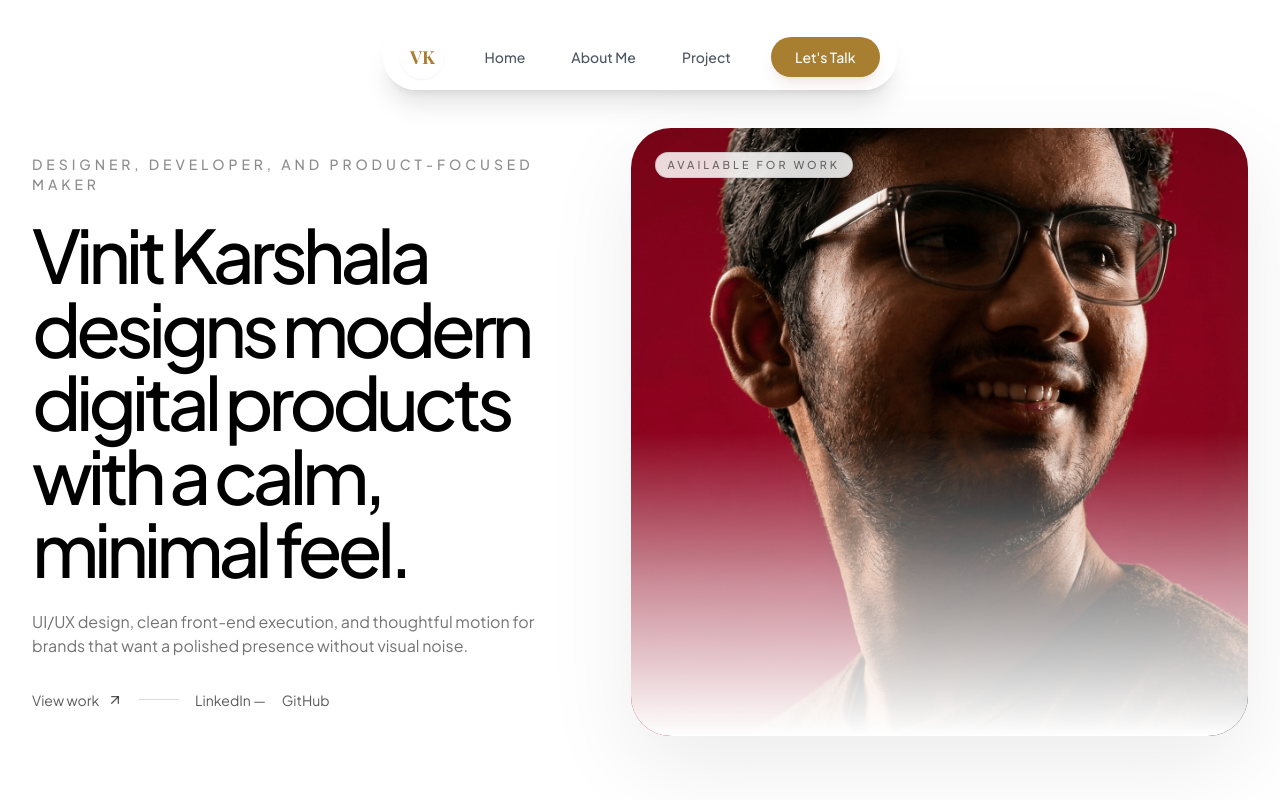
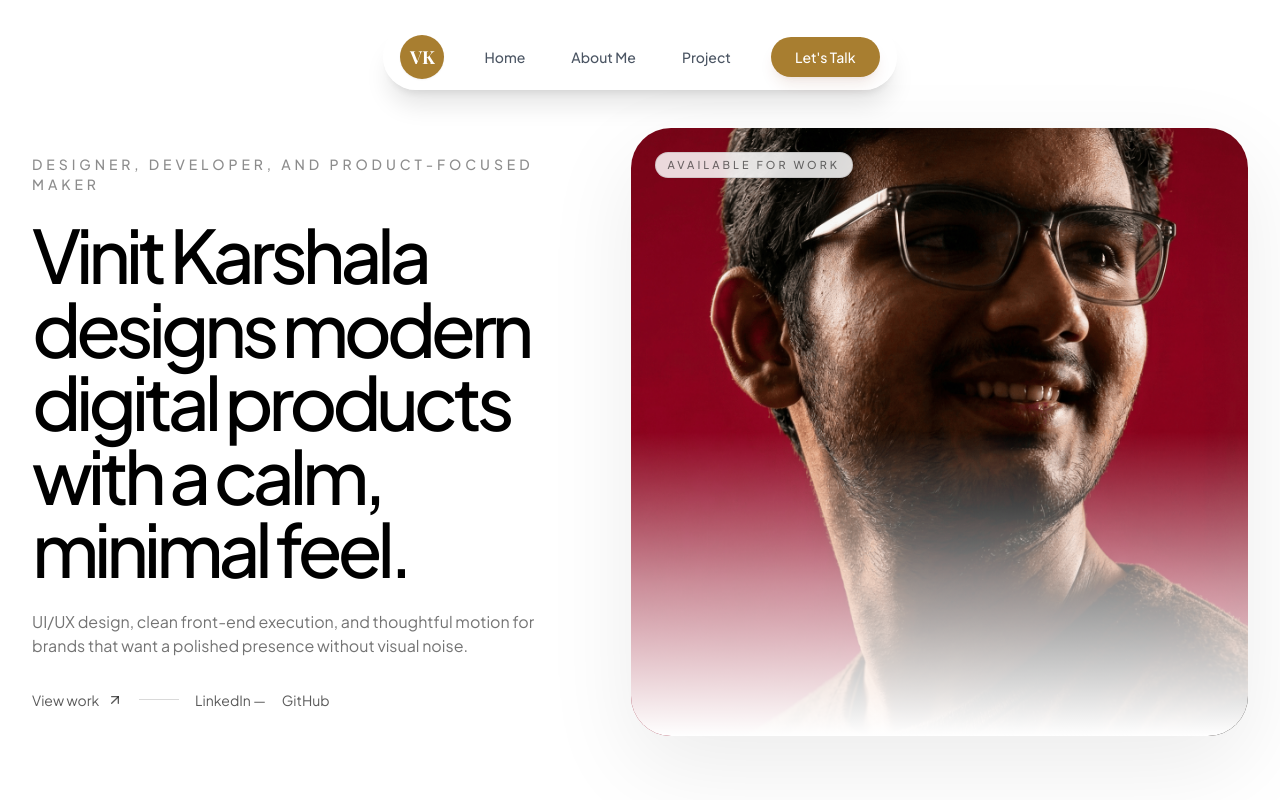
Before and after one commit to vinitgajjar13/Portfolio, a React (Vite) app: page / in a window 1280 px wide. Shown: the top 800 px of the page. Built offline with nearby package versions, Linux system fonts and the light colour scheme.

Commit message:
Update Navbar component styles for improved visibility and consistency

```diff
--- a/components/Navbar.tsx
+++ b/components/Navbar.tsx
@@ -39,9 +39,9 @@ const Navbar: React.FC<NavbarProps> = ({ onOpenContact }) => {
           <motion.div
             whileHover={{ scale: 1.05 }}
             whileTap={{ scale: 0.95 }}
-            className="w-9 h-9 sm:w-10 sm:h-10 md:w-11 md:h-11 bg-white rounded-full flex items-center justify-center shadow-sm cursor-pointer ml-0.5 sm:ml-1 flex-shrink-0"
+            className="w-9 h-9 sm:w-10 sm:h-10 md:w-11 md:h-11 bg-[#A87E30] rounded-full flex items-center justify-center shadow-sm cursor-pointer ml-0.5 sm:ml-1 flex-shrink-0"
           >
-            <span className="font-serif font-bold text-sm sm:text-base md:text-lg text-[#A87E30]">VK</span>
+            <span className="font-serif font-bold text-sm sm:text-base md:text-lg text-white">VK</span>
           </motion.div>
 
           {/* Desktop Links */}
```
